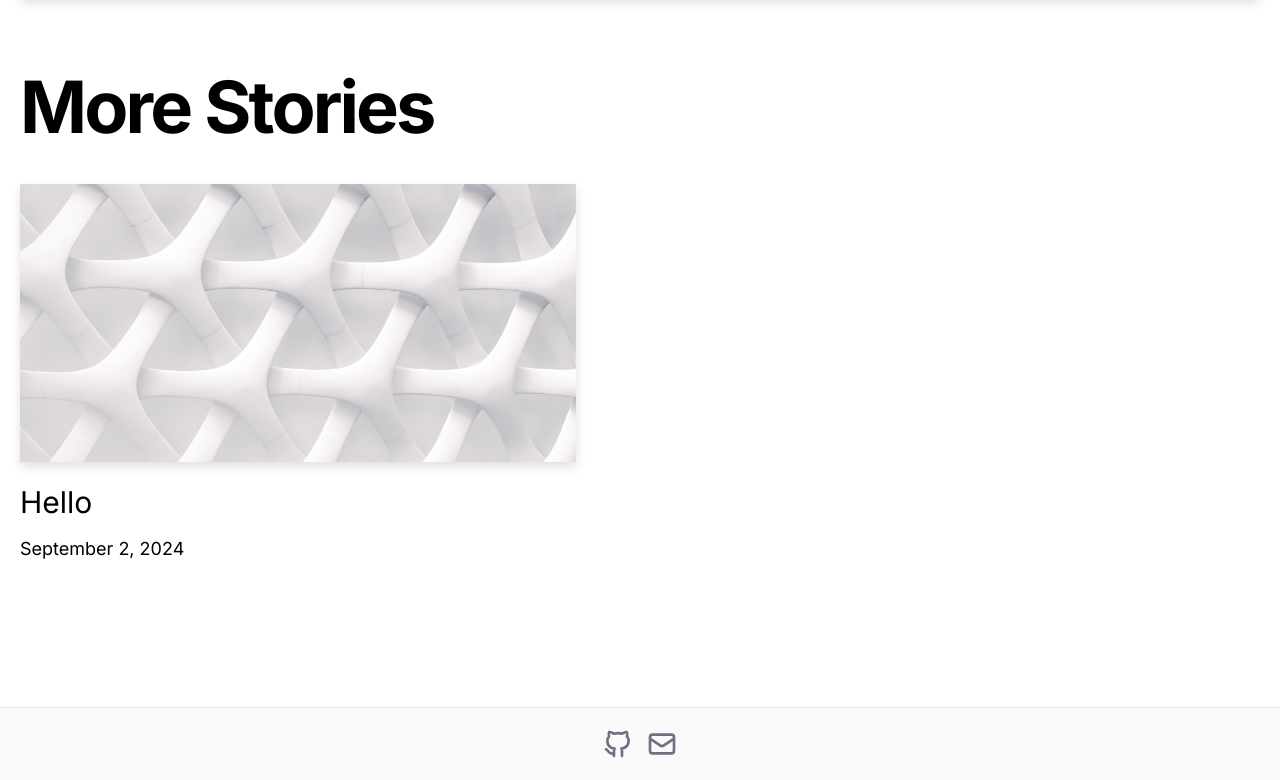
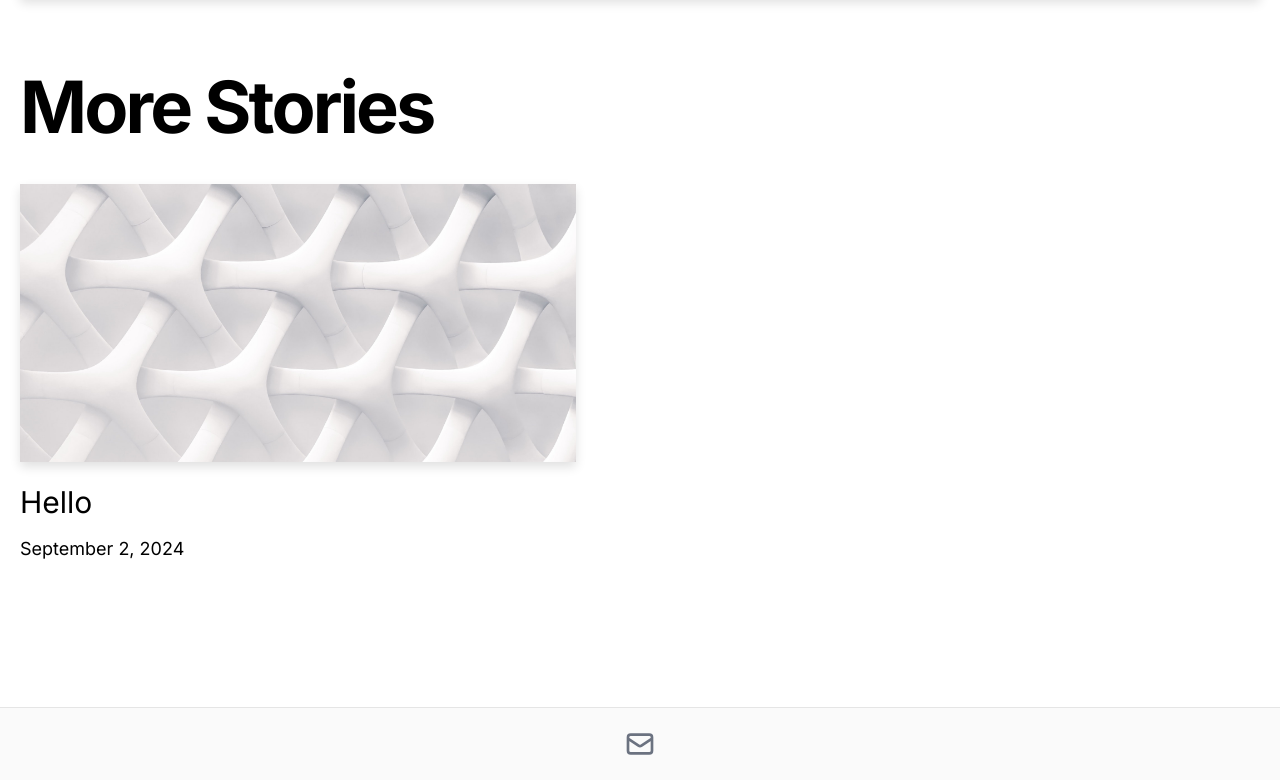
Before and after one commit to demarlik01/blog, a Next.js app: page / in a window 1280 px wide. Shown: the part 859-1639 px from the top of the page. Built offline with nearby package versions, Linux system fonts and the light colour scheme.

Commit message:
remove github icon

```diff
--- a/src/app/_components/footer.tsx
+++ b/src/app/_components/footer.tsx
@@ -1,5 +1,4 @@
 import Container from "@/app/_components/container";
-import GithubIcon from "@/app/icons/github";
 import EmailIcon from "@/app/icons/email";
 import Link from "next/link";
 
@@ -8,9 +7,6 @@ export function Footer() {
     <footer className="bg-neutral-50 border-t border-neutral-200 dark:bg-slate-800">
       <Container>
         <div className="py-5 flex flex-row items-center justify-center gap-3">
-          <Link href={`https://github.com/demarlik01`}>
-            <GithubIcon />
-          </Link>
           <Link href={`mailto:hyoseockkim@gmail.com`}>
             <EmailIcon />
           </Link>
```
